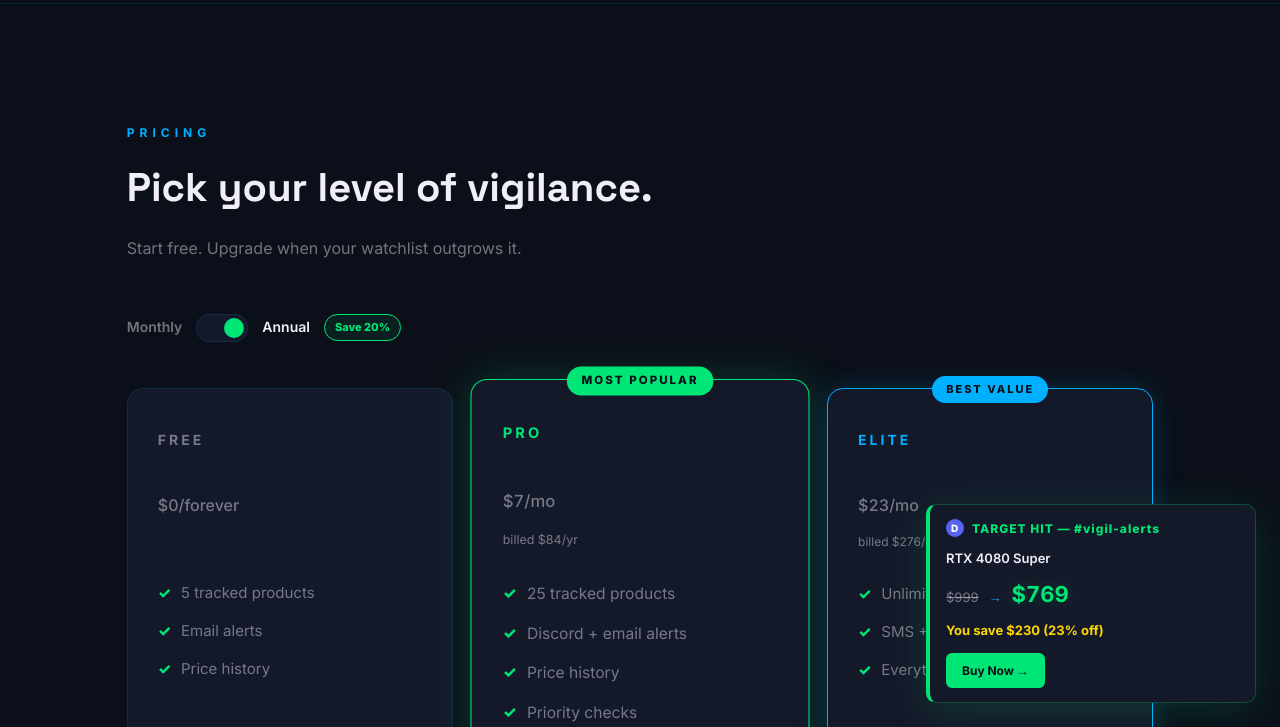
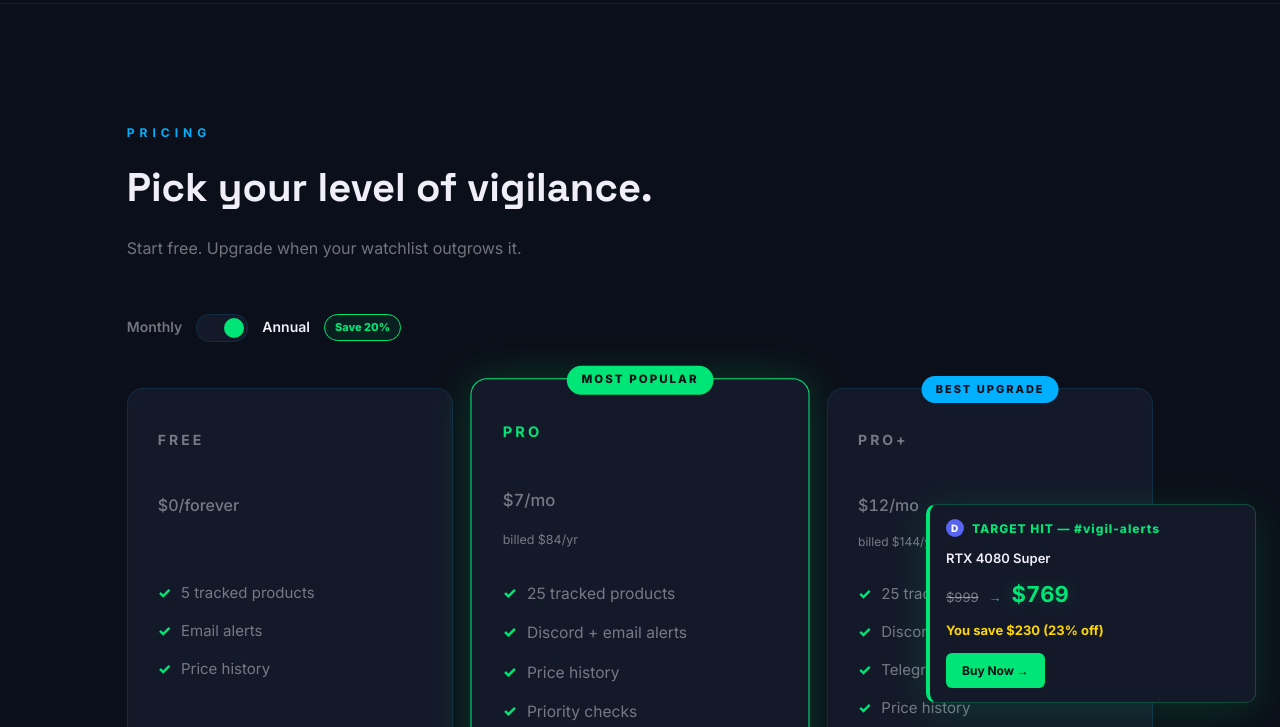
Before and after one commit to kiing76bb-code/vigil-website, a plain HTML site: page index.html in a window 1280 px wide. Both pictures are taken after a click on the switch 222 px from the left and 2757 px from the top of the page. Shown: the part 2430-3157 px from the top of the page. Drawn offline with Linux system fonts and the light colour scheme.

Commit message:
Add Pro+ pricing tier; fix annual-toggle CTA collision; split Elite alert channels

```diff
--- a/index.html
+++ b/index.html
@@ -839,6 +839,21 @@
         <a href="https://buy.stripe.com/28E7sMbKxceWgTMdek7bW00" target="_blank" rel="noopener noreferrer" class="tier-cta green-cta">Go Pro</a>
       </div>
 
+      <div class="price-card proplus">
+        <div class="tier-badge cyan-badge">Best Upgrade</div>
+        <div class="tier-name">Pro+</div>
+        <div class="tier-price"><span class="amt" data-monthly="$15" data-annual="$12">$15</span><span>/mo</span></div>
+        <div class="billed-note" data-monthly="" data-annual="billed $144/yr"></div>
+        <ul class="tier-features">
+          <li>25 tracked products</li>
+          <li>Discord + email alerts</li>
+          <li>Telegram alerts</li>
+          <li>Price history</li>
+          <li>Priority checks</li>
+        </ul>
+        <a href="https://buy.stripe.com/5kQfZi29Xen4bzs4HO7bW04" target="_blank" rel="noopener noreferrer" class="tier-cta cyan-cta">Go Pro+</a>
+      </div>
+
       <div class="price-card elite">
         <div class="tier-badge cyan-badge">Best Value</div>
         <div class="tier-name">Elite</div>
@@ -846,7 +861,9 @@
         <div class="billed-note" data-monthly="" data-annual="billed $276/yr"></div>
         <ul class="tier-features">
           <li>Unlimited products</li>
-          <li>SMS + Discord + email</li>
+          <li>Discord + email alerts</li>
+          <li>Telegram alerts</li>
+          <li>SMS alerts</li>
           <li>Everything in Pro</li>
         </ul>
         <a href="https://buy.stripe.com/dRmbJ28yl1AifPIa287bW02" target="_blank" rel="noopener noreferrer" class="tier-cta cyan-cta">Go Elite</a>
@@ -1177,11 +1194,15 @@
         var v = annual ? el.dataset.annual : el.dataset.monthly;
         el.textContent = v || '';
       });
-      var proCta = document.querySelector('.tier-cta.green-cta');
-      var eliteCta = document.querySelector('.tier-cta.cyan-cta');
+      var proCta = document.querySelector('.price-card.pro .tier-cta');
+      var proPlusCta = document.querySelector('.price-card.proplus .tier-cta');
+      var eliteCta = document.querySelector('.price-card.elite .tier-cta');
       if (proCta) proCta.href = annual
         ? 'https://buy.stripe.com/bJebJ229XceW470b6c7bW01'
         : 'https://buy.stripe.com/28E7sMbKxceWgTMdek7bW00';
+      if (proPlusCta) proPlusCta.href = annual
+        ? 'https://buy.stripe.com/6oU6oIaGtgvcavo3DK7bW05'
+        : 'https://buy.stripe.com/5kQfZi29Xen4bzs4HO7bW04';
       if (eliteCta) eliteCta.href = annual
         ? 'https://buy.stripe.com/9B6bJ24i5en4fPI7U07bW03'
         : 'https://buy.stripe.com/dRmbJ28yl1AifPIa287bW02';
```
